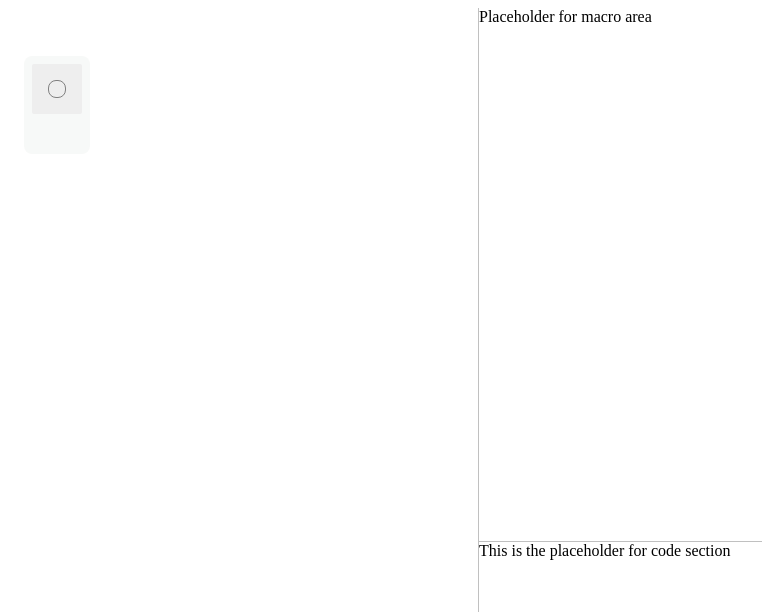
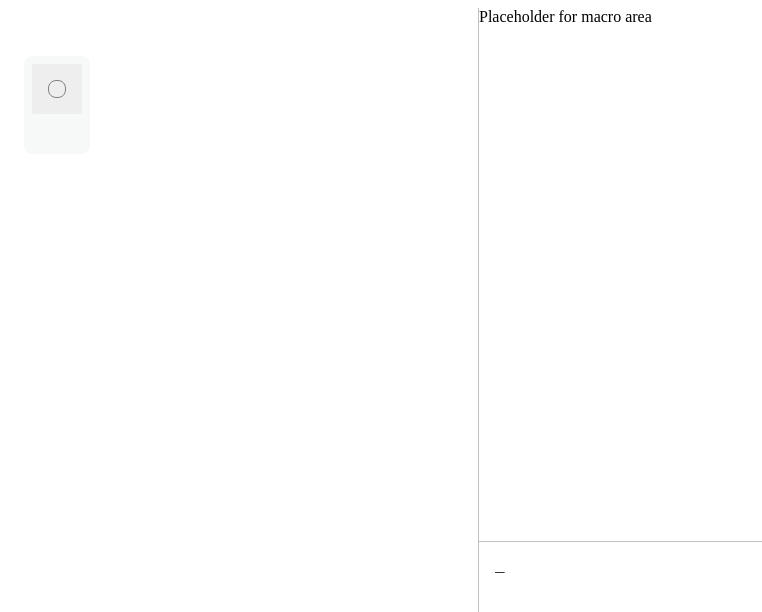
Before and after one commit to mia1024/-.-, a Vue app: page / in a window 1280 px wide. Shown: the top 612 px of the page, without its empty margins (372-1134 px from the left). Built offline with nearby package versions, Linux system fonts and the light colour scheme.

Commit message:
super basic stringify view

```diff
--- a/src/components/Code.vue
+++ b/src/components/Code.vue
@@ -1,11 +1,24 @@
 <template>
-    This is the placeholder for code section
+  <pre>{{ code }}</pre>
 </template>
 
 <script lang="ts" setup>
+import * as Store from "@/store";
+import * as Syntax from "@/lib/syntax";
+import * as Vue from "vue";
 
+const store = Store.store();
+
+const code = Vue.computed(() => {
+  const root = store.syntax.trail[store.syntax.trail.length - 1]!;
+  const tree = Syntax.structure(store.syntax.nodes, root);
+  return Syntax.stringifyCompact(tree);
+});
 </script>
 
 <style scoped lang="scss">
-
+pre {
+  margin: 1rem;
+  font-size: 1rem;
+}
 </style>
```
